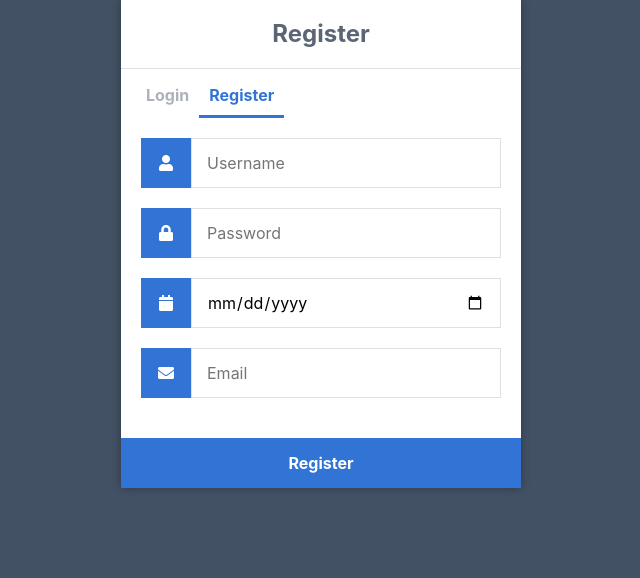
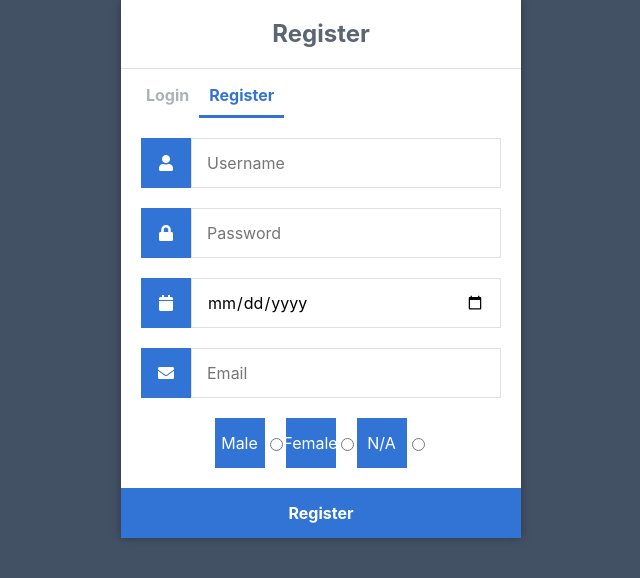
Before and after one commit to jjz17/Natural-Strength, a Flask app: page /register in a window 1280 px wide. Shown: the part 101-679 px from the top of the page, without its empty margins (319-959 px from the left). Run offline with Flask 2, Linux system fonts and the light colour scheme; parts of the project's set-up code (start-up, migrations or seed data) failed here and were passed over.

Commit message:
Implemented radio buttons for registering sex for user

```diff
--- a/application/templates/register.html
+++ b/application/templates/register.html
@@ -16,22 +16,42 @@
             <a href="{{ url_for('register') }}" class="active">Register</a>
         </div>
         <form action="{{ url_for('register') }}" method="post" autocomplete="off">
+
             <label for="username">
 					<i class="fas fa-user"></i>
 				</label>
             <input type="text" name="username" placeholder="Username" id="username" required>
+
             <label for="password">
 					<i class="fas fa-lock"></i>
 				</label>
             <input type="password" name="password" placeholder="Password" id="password" required>
+
             <label for="birth_date">
 					<i class="fas fa-calendar"></i>
 				</label>
             <input type="date" name="birth_date" placeholder="Birth Date" id="birth_date" required>
+
             <label for="email">
 					<i class="fas fa-envelope"></i>
 				</label>
             <input type="email" name="email" placeholder="Email" id="email" required>
+
+            <label>
+                Male
+              </label><br>
+            <input type="radio" name="sex" value="male" required>
+
+            <label>
+                Female
+              </label><br>
+            <input type="radio" name="sex" value="female">
+
+            <label>
+                N/A
+              </label><br>
+            <input type="radio" name="sex" value="na">
+
             <div class="msg">{{ msg }}</div>
             <input type="submit" value="Register">
         </form>
--- a/application/userlogin.sql
+++ b/application/userlogin.sql
@@ -8,6 +8,7 @@ CREATE TABLE IF NOT EXISTS `users` (
 	`id` int(11) NOT NULL AUTO_INCREMENT,
   	`username` varchar(50) NOT NULL,
   	`password` varchar(255) NOT NULL,
+	`sex` TINYINT(1) NOT NULL,
 	`birth_date` DATE,
   	`email` varchar(100) NOT NULL,
     PRIMARY KEY (`id`),
```
